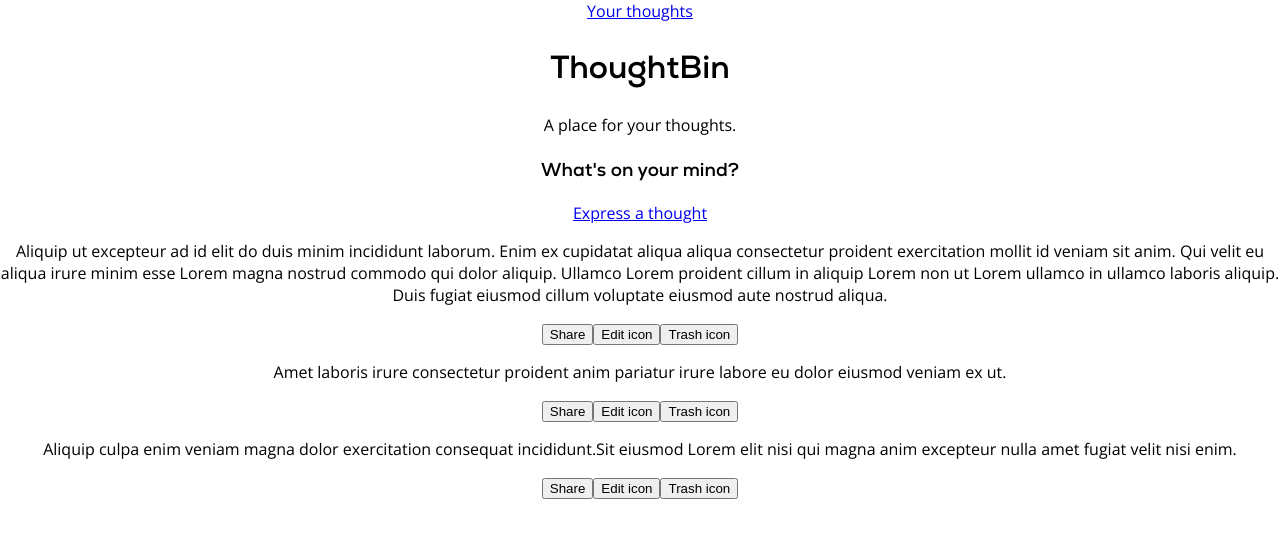
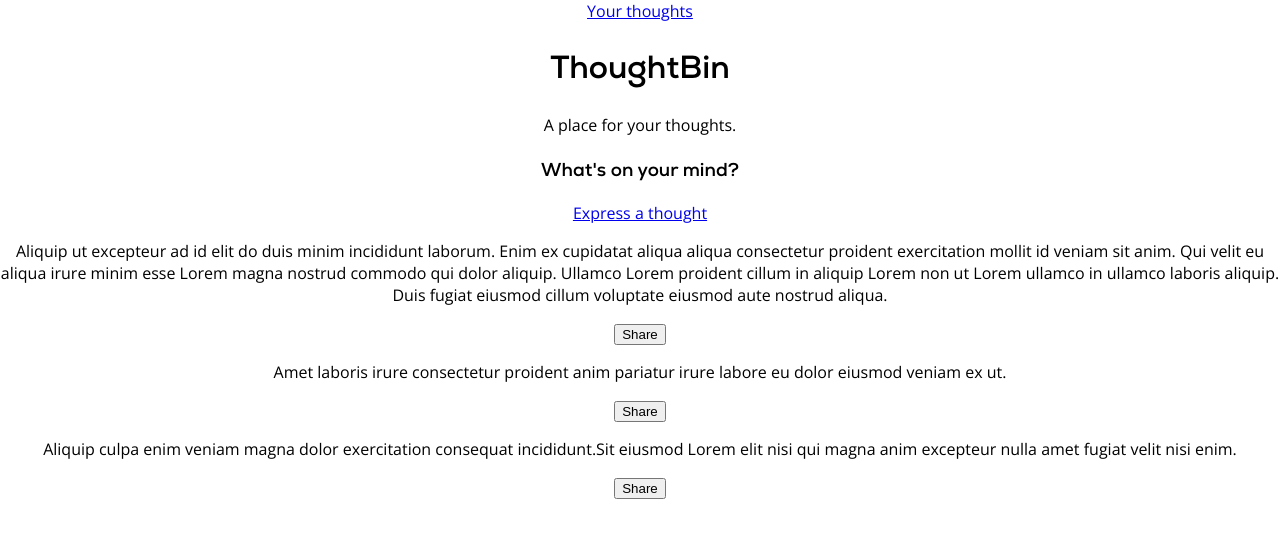
Before and after one commit to dannydi12/thoughtbin-client, a React (Create React App) app: page / in a window 1280 px wide. Shown: the top 538 px of the page. Built offline with nearby package versions, Linux system fonts and the light colour scheme.

Commit message:
conditional rendering applied for buttons

```diff
--- a/src/ThoughtCard/ThoughtCard.js
+++ b/src/ThoughtCard/ThoughtCard.js
@@ -1,16 +1,22 @@
 import React, { useState } from 'react';
+import { useRouteMatch } from "react-router-dom";
 import ThoughtForm from '../ThoughtForm/ThoughtForm'
 import './ThoughtCard.css';
 
 function ThoughtCard(props) {
   const [isEditing, setIsEditing] = useState(false)
+  const match = useRouteMatch('/thoughts')
   return (
     <div>
       {isEditing ? <ThoughtForm content={props.content} /> : <p>{props.content}</p>}
       <div>
         <button>Share</button>
-        <button onClick={() => setIsEditing(true)}>Edit icon</button>
-        <button>Trash icon</button>
+
+        {match && <>
+          <button onClick={() => setIsEditing(true)}>Edit icon</button>
+          <button>Trash icon</button>
+        </>
+        }
       </div>
     </div>
   )
```
